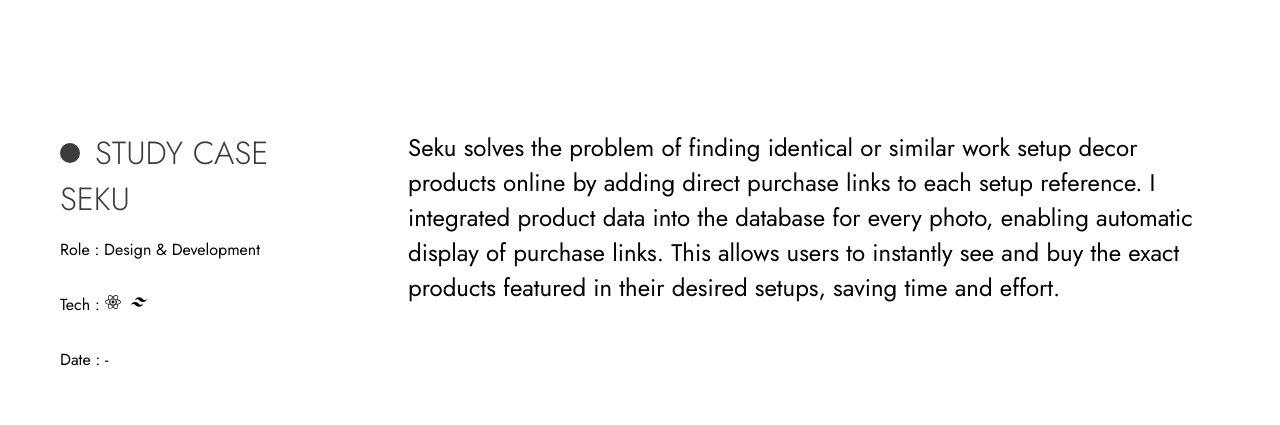
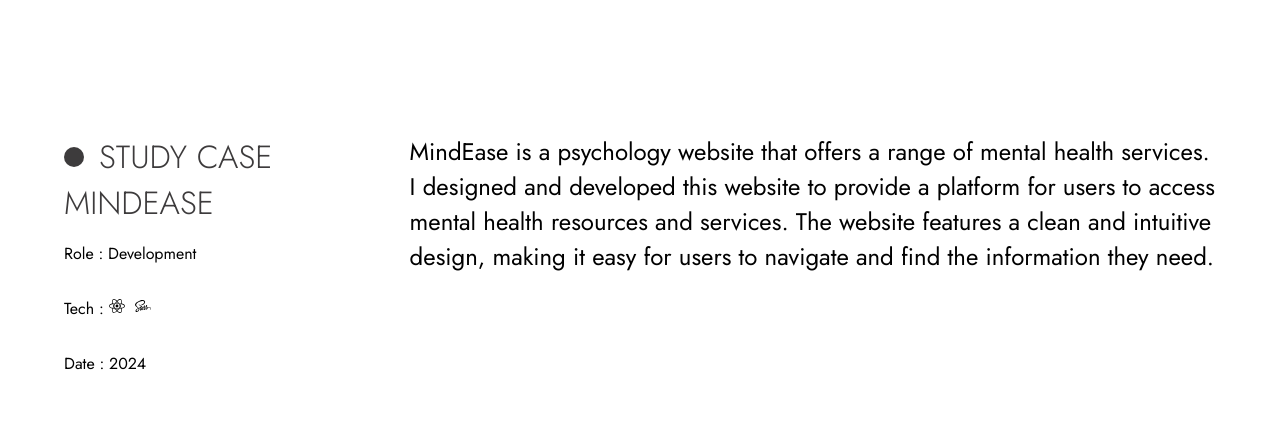
Before and after one commit to AlfaridzaHamdani/Portofolio2024, a Next.js app: page /projects/1 in a window 1280 px wide. Shown: the part 180-605 px from the top of the page. Built offline with nearby package versions, Linux system fonts and the light colour scheme.

Commit message:
Add MindEase project details and update image paths for consistency

```diff
--- a/app/LandingPage/LandingPage.jsx
+++ b/app/LandingPage/LandingPage.jsx
@@ -1,8 +1,4 @@
 import React from "react";
-import About from "../components/About";
-import Projects from "../components/Projects";
-import ParalaxGallery from "../components/ParalaxGallery";
-import MaskCursor from "../components/MaskCursor";
 
 const LandingPage = () => {
   return <></>;
--- a/app/about/page.jsx
+++ b/app/about/page.jsx
@@ -17,7 +17,7 @@ const AboutPage = () => {
 
         <div className={styles.aboutMe}>
           <Image
-            src="./images/Alfaridza.jpg"
+            src="/images/Alfaridza.jpg"
             width={300}
             height={450}
             alt="Image"
--- a/app/components/data.js
+++ b/app/components/data.js
@@ -1,11 +1,26 @@
 import { RiTailwindCssFill } from "react-icons/ri";
-import { FaFigma, FaHtml5, FaCss3Alt, FaReact } from "react-icons/fa";
+import { FaFigma, FaHtml5, FaCss3Alt, FaReact, FaSass } from "react-icons/fa";
 import { IoLogoJavascript } from "react-icons/io5";
-const baseUrl = "https://alfaridzahamdani.github.io/Portofolio2024";
+const baseUrl = "";
 
 export const ProjectsData = [
   {
     id: 1,
+    title: "MindEase",
+    desc: "Pychology Website",
+    cat: "Development",
+    date: "2024",
+    img: `${baseUrl}/images/MindEase-Modal.png`,
+    modal: `${baseUrl}/images/MindEase-Modal.png`,
+    url: "https://mind-ease-five.vercel.app/",
+    github: "https://github.com/AlfaridzaHamdani/MindEase",
+    studycase:
+      "MindEase is a psychology website that offers a range of mental health services. I designed and developed this website to provide a platform for users to access mental health resources and services. The website features a clean and intuitive design, making it easy for users to navigate and find the information they need.",
+    tech: [<FaReact />, <FaSass />],
+    features: [],
+  },
+  {
+    id: 2,
     title: "Seku",
     desc: "E-commerce for Home Decor",
     cat: "Design & Development",
@@ -35,39 +50,6 @@ export const ProjectsData = [
         title: "Products Page",
         desc: "User can see all products and go to the product page",
         img: `${baseUrl}/images/seku-feature-3.png`,
-      },
-    ],
-  },
-  {
-    id: 2,
-    title: "HooBank",
-    desc: "Company Profile",
-    cat: "Development",
-    img: `${baseUrl}/images/Hoobank-Cover.png`,
-    modal: `${baseUrl}/images/Hoobank-Modal.png`,
-    url: "https://alfaridzahamdani.github.io/project-HooBank/",
-    github: "https://github.com/AlfaridzaHamdani/project-HooBank",
-    studycase:
-      "I've been diving into modern design concepts through a fantastic project guide by the incredible YouTube channel 'JavaScript Mastery'. Their tutorials are incredibly insightful and have greatly enhanced my understanding of modern design principles. If you're passionate about leveling up your skills, I highly recommend checking out their channel!",
-    tech: [<FaReact />, <RiTailwindCssFill />],
-    features: [
-      {
-        id: 1,
-        title: "Feature",
-        desc: "",
-        img: `${baseUrl}/images/hoobank-feature-1.png`,
-      },
-      {
-        id: 2,
-        title: "Product",
-        desc: "",
-        img: `${baseUrl}/images/hoobank-feature-2.png`,
-      },
-      {
-        id: 3,
-        title: "Client",
-        desc: "",
-        img: `${baseUrl}/images/hoobank-feature-3.png`,
       },
     ],
   },
@@ -132,4 +114,37 @@ export const ProjectsData = [
     tech: [<FaHtml5 />, <FaCss3Alt />, <IoLogoJavascript />],
     features: [],
   },
+  {
+    id: 7,
+    title: "HooBank",
+    desc: "Company Profile",
+    cat: "Development",
+    img: `${baseUrl}/images/Hoobank-Cover.png`,
+    modal: `${baseUrl}/images/Hoobank-Modal.png`,
+    url: "https://alfaridzahamdani.github.io/project-HooBank/",
+    github: "https://github.com/AlfaridzaHamdani/project-HooBank",
+    studycase:
+      "I've been diving into modern design concepts through a fantastic project guide by the incredible YouTube channel 'JavaScript Mastery'. Their tutorials are incredibly insightful and have greatly enhanced my understanding of modern design principles. If you're passionate about leveling up your skills, I highly recommend checking out their channel!",
+    tech: [<FaReact />, <RiTailwindCssFill />],
+    features: [
+      {
+        id: 1,
+        title: "Feature",
+        desc: "",
+        img: `${baseUrl}/images/hoobank-feature-1.png`,
+      },
+      {
+        id: 2,
+        title: "Product",
+        desc: "",
+        img: `${baseUrl}/images/hoobank-feature-2.png`,
+      },
+      {
+        id: 3,
+        title: "Client",
+        desc: "",
+        img: `${baseUrl}/images/hoobank-feature-3.png`,
+      },
+    ],
+  },
 ];
--- a/app/projects/[projectId]/styles.module.scss
+++ b/app/projects/[projectId]/styles.module.scss
@@ -235,7 +235,7 @@ $page-padding: 0 100px;
 @media all and (min-width: 1024px) and (max-width: 1280px) {
   .studyCase {
     font-family: $jost;
-    padding: 60px;
+    padding: 4em;
     height: calc(100vh - 100px);
     display: flex;
     align-items: center;
```
Also changed, not shown: app/components/ParalaxGallery.jsx (+12 -12 lines), public/images/MindEase-Modal.png (added), public/images/MindEase.png (added).
